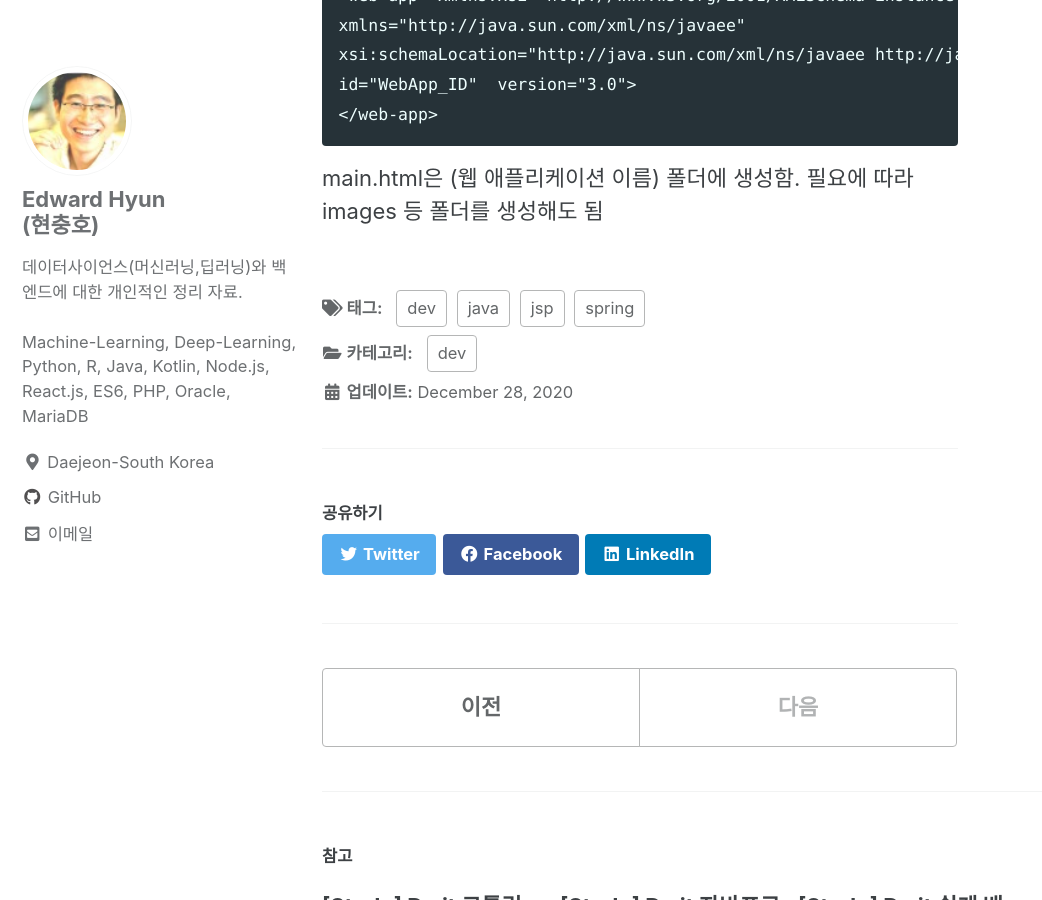
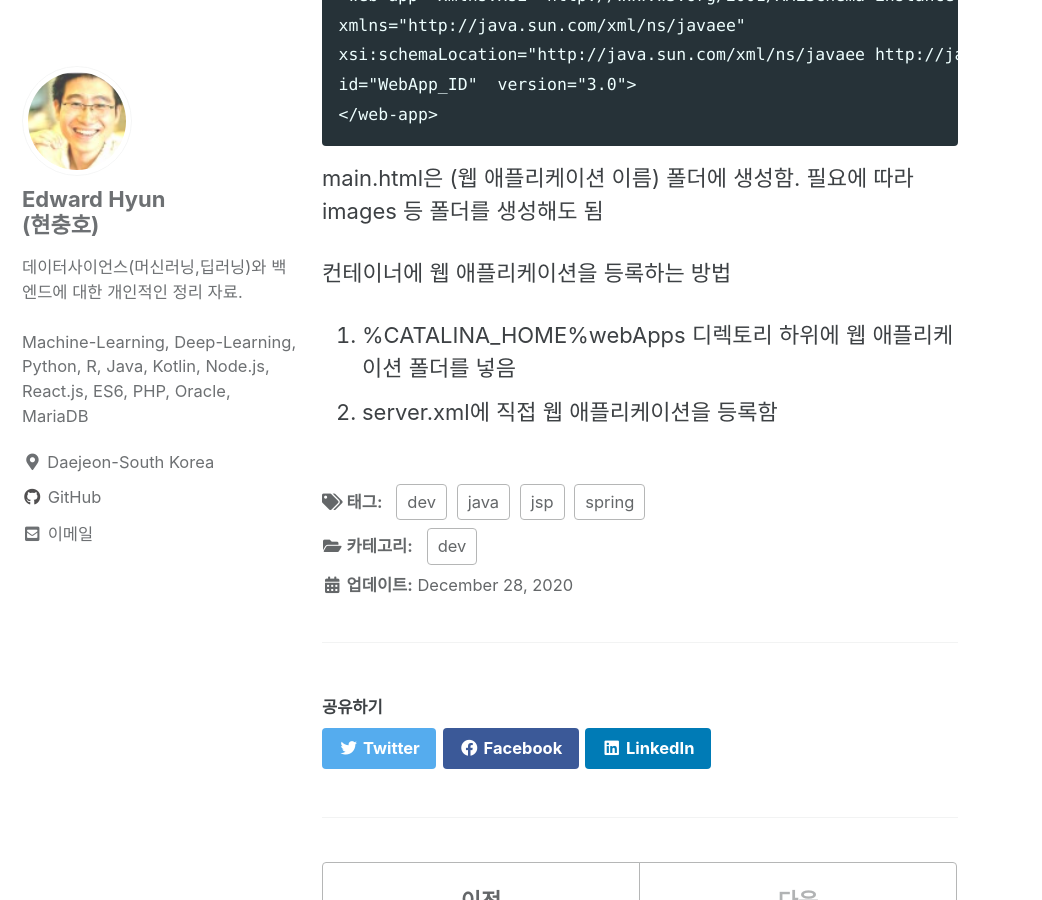
Before and after one commit to iamhch24/iamhch24.github.io, a Jekyll site: the page built from _posts/2020-12-28-[Study] 자바 웹을 다루는 기술.md, in a window 1280 px wide and 900 px high, scrolled down 510 px. Shown: the whole window, without its empty margins (0-1042 px from the left). Built offline with Jekyll 4.4.1, drawn with Linux system fonts in a browser that asks for light colours; cached includes are drawn as plain includes.

Commit message:
_posts/2020-12-28-[Study] 자바 웹을 다루는 기술.md updated from https://stackedit.io/

```diff
--- a/_posts/2020-12-28-[Study] 자바 웹을 다루는 기술.md
+++ b/_posts/2020-12-28-[Study] 자바 웹을 다루는 기술.md
@@ -27,8 +27,10 @@ id="WebApp_ID"  version="3.0">
 main.html은 (웹 애플리케이션 이름) 폴더에 생성함.
 필요에 따라 images 등 폴더를 생성해도 됨
 
-
+ 컨테이너에 웹 애플리케이션을 등록하는 방법
+1.  %CATALINA_HOME%webApps 디렉토리 하위에 웹 애플리케이션 폴더를 넣음
+2.  server.xml에 직접 웹 애플리케이션을 등록함
 
 <!--stackedit_data:
-eyJoaXN0b3J5IjpbLTE3OTMwNjc2MjFdfQ==
+eyJoaXN0b3J5IjpbNTE5MDE3NjcyXX0=
 -->
```
